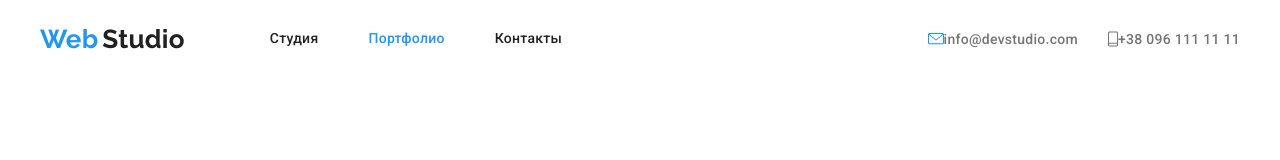
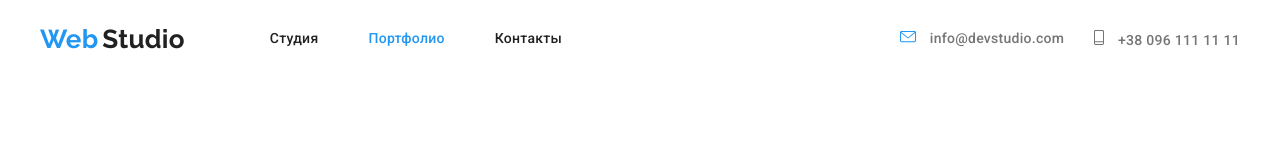
Before and after one commit to Lookout84/goit-markup-hw-04, a plain HTML site: page portfolio.html in a window 1280 px wide. Shown: the top 160 px of the page. Drawn offline with Linux system fonts and the light colour scheme.

Commit message:
update svg

```diff
--- a/css/styles.css
+++ b/css/styles.css
@@ -97,7 +97,7 @@ body  {
 
 .contacts-icon {
   margin-right: 10px;
-  display: block;
+  display: inline-block;
 }
 
 .menu-link,
--- a/portfolio.html
+++ b/portfolio.html
@@ -27,10 +27,14 @@
                     </ul>
             </nav>
             <div class="contacts">
-                <img src="./images/mail.svg" alt="Пошта" class="contacts-img">
-                <a href="mailto:info@devstudio.com" class="mail-link">info@devstudio.com</a>
-                <img src="./images/phone.svg" alt="Телефон" class="contacts-img">
-                <a href="tel:380961111111" class="phone-link">+38 096 111 11 11</a>
+                <a href="mailto:info@devstudio.com" class="mail-link">
+                    <img src="./images/mail.svg" alt="Пошта" class="contacts-icon">
+                    <span>info@devstudio.com</span>
+                </a>
+                <a href="tel:380961111111" class="phone-link">
+                    <img src="./images/phone.svg" alt="Телефон" class="contacts-icon">
+                   <span>+38 096 111 11 11</span>
+                </a>
             </div>
         </div>
     </header>
```
Also changed, not shown: index.html (+1 -1 lines).
